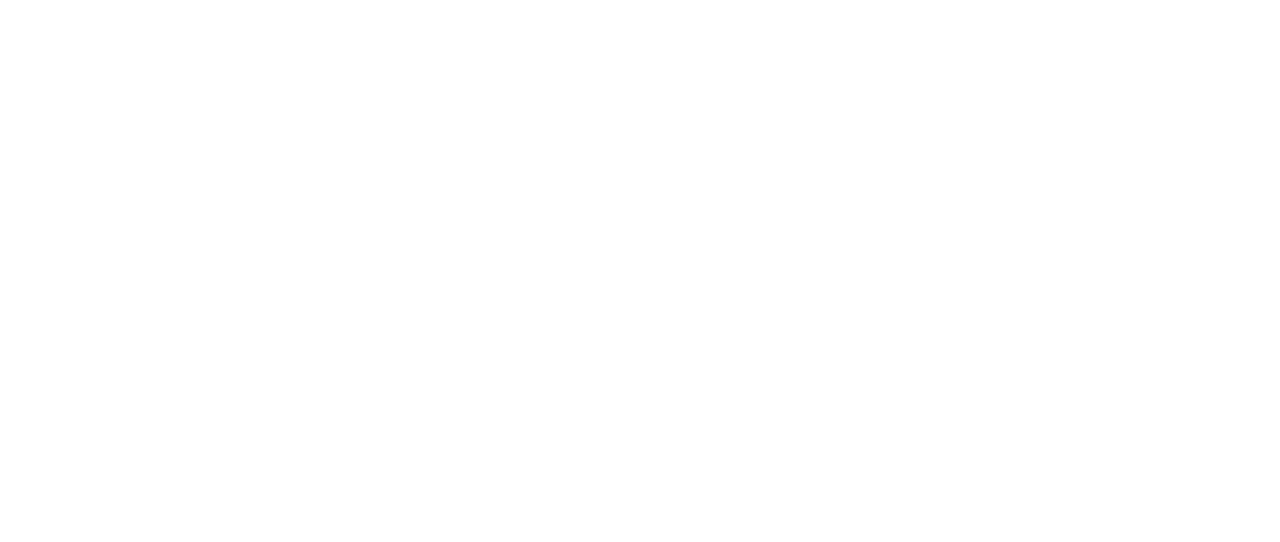
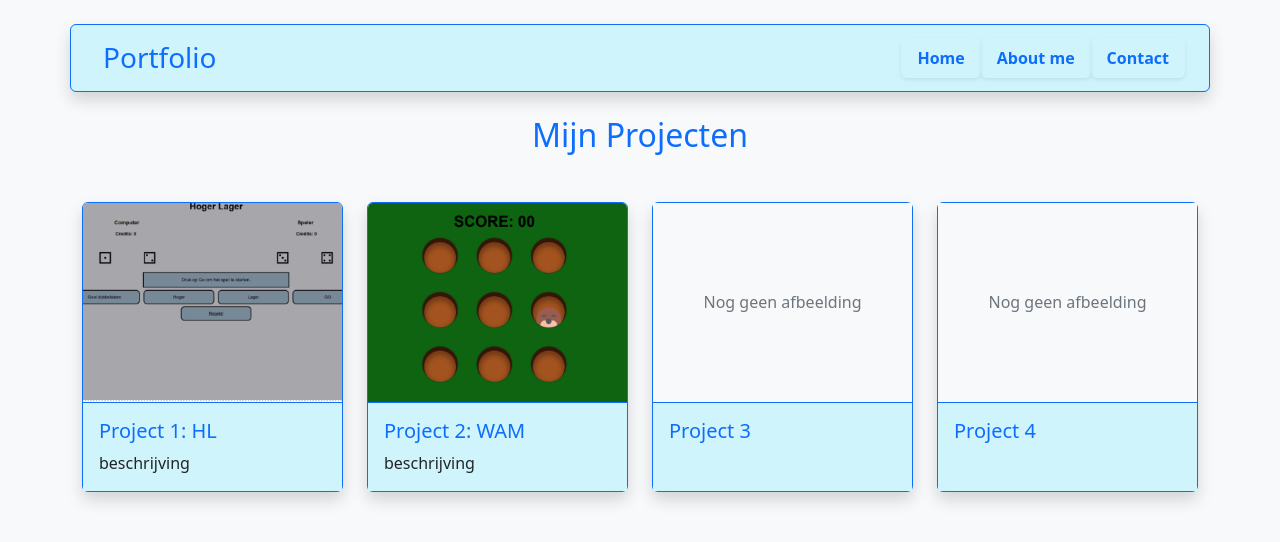
Before and after one commit to Nasreddine887/nasreddine887.github.io, a plain HTML site: page projects.html in a window 1280 px wide. Drawn offline with nearby package versions, Linux system fonts and the light colour scheme.

Commit message:
i started working on the projects page

```diff
--- a/projects.html
+++ b/projects.html
@@ -1,5 +1,5 @@
 <!DOCTYPE html>
-<html lang="en">
+<html lang="nl">
   <head>
     <meta charset="UTF-8" />
     <meta name="viewport" content="width=device-width, initial-scale=1.0" />
@@ -7,12 +7,89 @@
       rel="stylesheet"
       href="https://cdn.jsdelivr.net/npm/bootstrap@5.3.6/dist/css/bootstrap.min.css"
     />
-    <title>Document</title>
+    <title>Projecten</title>
   </head>
-  <body></body>
-  <script
-    src="https://cdn.jsdelivr.net/npm/bootstrap@5.3.6/dist/js/bootstrap.bundle.min.js"
-    integrity="sha384-j1CDi7MgGQ12Z7Qab0qlWQ/Qqz24Gc6BM0thvEMVjHnfYGF0rmFCozFSxQBxwHKO"
-    crossorigin="anonymous"
-  ></script>
+  <body class="bg-light">
+    <div class="container bg-info-subtle border border-primary rounded shadow mt-4 mb-4 py-2 px-4">
+      <div class="d-flex justify-content-between align-items-center">
+        <h1 class="text-primary m-0 p-2 fs-3">Portfolio</h1>
+        <ul class="nav nav-pills">
+          <li class="nav-item">
+            <a class="nav-link text-primary fw-semibold shadow-sm" href="index.html">Home</a>
+          </li>
+          <li class="nav-item">
+            <a class="nav-link text-primary fw-semibold shadow-sm" href="about-me.html">About me</a>
+          </li>
+          <li class="nav-item">
+            <a class="nav-link text-primary fw-semibold shadow-sm" href="contact.html">Contact</a>
+          </li>
+        </ul>
+      </div>
+    </div>
+
+    <div class="container">
+      <h2 class="text-primary text-center mb-5">Mijn Projecten</h2>
+      <div class="row g-4">
+
+        <div class="col-12 col-md-6 col-lg-3">
+          <div class="card h-100 border-primary shadow">
+            <img src="img/hl.png" class="card-img-top border-bottom border-primary img-fluid object-fit-cover" alt="Project 1 afbeelding" style="height:200px;">
+            <div class="card-body bg-info-subtle">
+              <h5 class="card-title text-primary">Project 1: HL</h5>
+              <p class="card-text">
+
+                beschrijving
+              </p>
+            </div>
+          </div>
+        </div>
+
+        <div class="col-12 col-md-6 col-lg-3">
+          <div class="card h-100 border-primary shadow">
+            <img src="img/wam.png" class="card-img-top border-bottom border-primary img-fluid object-fit-cover" alt="Project 2 afbeelding" style="height:200px;">
+            <div class="card-body bg-info-subtle">
+              <h5 class="card-title text-primary">Project 2: WAM</h5>
+              <p class="card-text">
+
+                 beschrijving
+              </p>
+            </div>
+          </div>
+        </div>
+
+        <div class="col-12 col-md-6 col-lg-3">
+          <div class="card h-100 border-primary shadow">
+            <div class="d-flex align-items-center justify-content-center bg-light border-bottom border-primary" style="height:200px;">
+              <span class="text-secondary">Nog geen afbeelding</span>
+            </div>
+            <div class="card-body bg-info-subtle">
+              <h5 class="card-title text-primary">Project 3</h5>
+              <p class="card-text">
+
+              </p>
+            </div>
+          </div>
+        </div>
+
+        <div class="col-12 col-md-6 col-lg-3">
+          <div class="card h-100 border-primary shadow">
+            <div class="d-flex align-items-center justify-content-center bg-light border-bottom border-primary" style="height:200px;">
+              <span class="text-secondary">Nog geen afbeelding</span>
+            </div>
+            <div class="card-body bg-info-subtle">
+              <h5 class="card-title text-primary">Project 4</h5>
+              <p class="card-text">
+
+              </p>
+            </div>
+          </div>
+        </div>
+      </div>
+    </div>
+
+    <script
+      src="https://cdn.jsdelivr.net/npm/bootstrap@5.3.6/dist/js/bootstrap.bundle.min.js"
+      crossorigin="anonymous"
+    ></script>
+  </body>
 </html>
```
